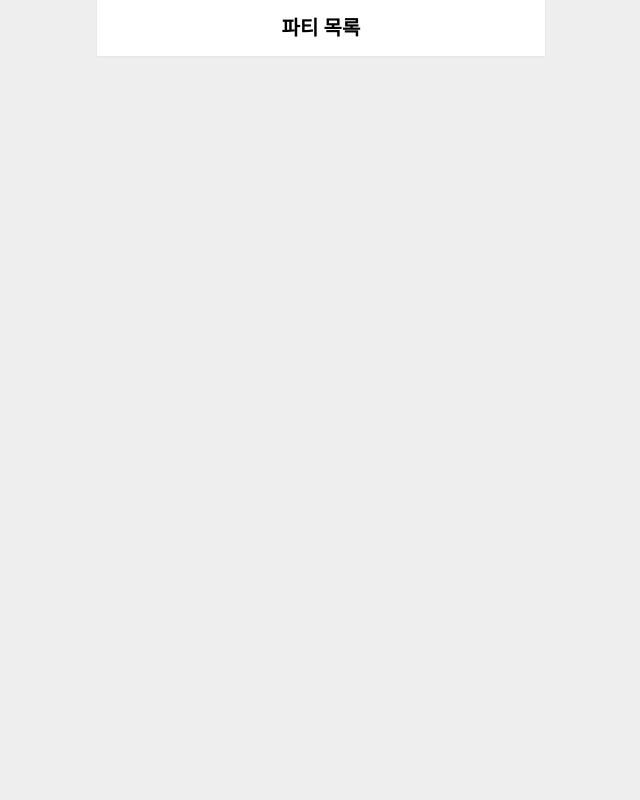
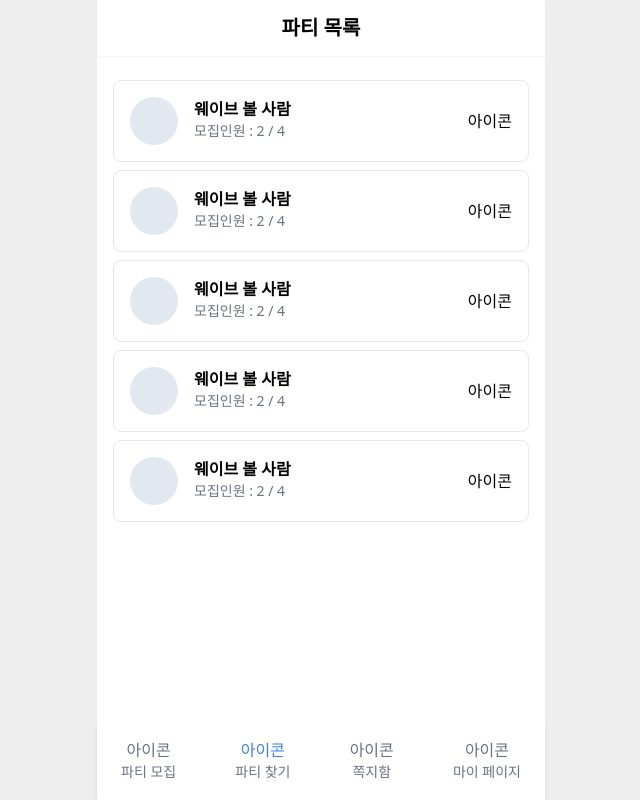
Before and after one commit to frontWeb-dev/watch-together, a Next.js app: page /party in a window 1280 px wide. Shown: the whole page, without its empty margins (319-959 px from the left). Built offline with nearby package versions, Linux system fonts and the light colour scheme.

Commit message:
feat: 파티 리스트
- 탭바

```diff
--- a/app/add-party/page.tsx
+++ b/app/add-party/page.tsx
@@ -39,7 +39,7 @@ const page: NextPage = () => {
   }, [invite]);
 
   return (
-    <div className="relative h-screen">
+    <div className="relative min-h-screen">
       <Header title="파티 모집하기" goBack="/select-service?role=true" />
 
       <div className="px-4 pt-20">
--- /dev/null
+++ b/app/party/layout.tsx
@@ -0,0 +1,14 @@
+"use client";
+
+import Header from "@/components/Header";
+import TabBar from "@/components/TabBar";
+
+export default function RootLayout({ children }: { children: React.ReactNode }) {
+  return (
+    <div className="relative min-h-screen">
+      <Header title="파티 목록" />
+      {children}
+      <TabBar />
+    </div>
+  );
+}
--- a/app/party/page.tsx
+++ b/app/party/page.tsx
@@ -2,13 +2,25 @@
 import { useRouter } from "next/navigation";
 import Button from "@/components/Button";
 import Header from "@/components/Header";
+import Link from "next/link";
 
 export default function Page() {
   const router = useRouter();
 
   return (
-    <div>
-      <Header title="파티 목록" />
+    <div className="space-y-2 px-4 pb-28 pt-20">
+      {[...Array(5)].map((_, i) => (
+        <div className="flex items-center justify-between rounded-lg border p-4">
+          <div className="flex">
+            <div className="h-12 w-12 rounded-full bg-slate-200" />
+            <div className="ml-4">
+              <h3 className="font-bold">웨이브 볼 사람</h3>
+              <p className="text-sm text-gray-500">모집인원 : 2 / 4</p>
+            </div>
+          </div>
+          <Link href="/">아이콘</Link>
+        </div>
+      ))}
     </div>
   );
 }
--- /dev/null
+++ b/components/TabBar.tsx
@@ -0,0 +1,30 @@
+import { joinClass } from "@/libs/client/utils";
+import { tabs } from "@/mocks/tab";
+import Link from "next/link";
+import { usePathname } from "next/navigation";
+
+export default function TabBar() {
+  const pathname = usePathname();
+  console.log(pathname);
+  return (
+    <div className="fixed bottom-0 mx-auto flex h-20 w-full max-w-md justify-between bg-white px-6 shadow-inner shadow-md">
+      {tabs.map((tab) => (
+        <div
+          key={tab.id}
+          className={joinClass(
+            "flex flex-col items-center",
+            pathname === tab.path ? "text-blue-500" : "text-gray-500"
+          )}
+        >
+          <Link
+            href={tab.path}
+            className="block flex h-full w-full flex-col justify-center text-center"
+          >
+            <div>아이콘</div>
+            <p className="text-sm text-gray-500">{tab.label}</p>
+          </Link>
+        </div>
+      ))}
+    </div>
+  );
+}
--- /dev/null
+++ b/mocks/tab.ts
@@ -0,0 +1,22 @@
+export const tabs = [
+  {
+    id: 1,
+    label: "파티 모집",
+    path: "/select-service?role=true",
+  },
+  {
+    id: 2,
+    label: "파티 찾기",
+    path: "/party",
+  },
+  {
+    id: 3,
+    label: "쪽지함",
+    path: "/message",
+  },
+  {
+    id: 4,
+    label: "마이 페이지",
+    path: "/my-page",
+  },
+];
```
